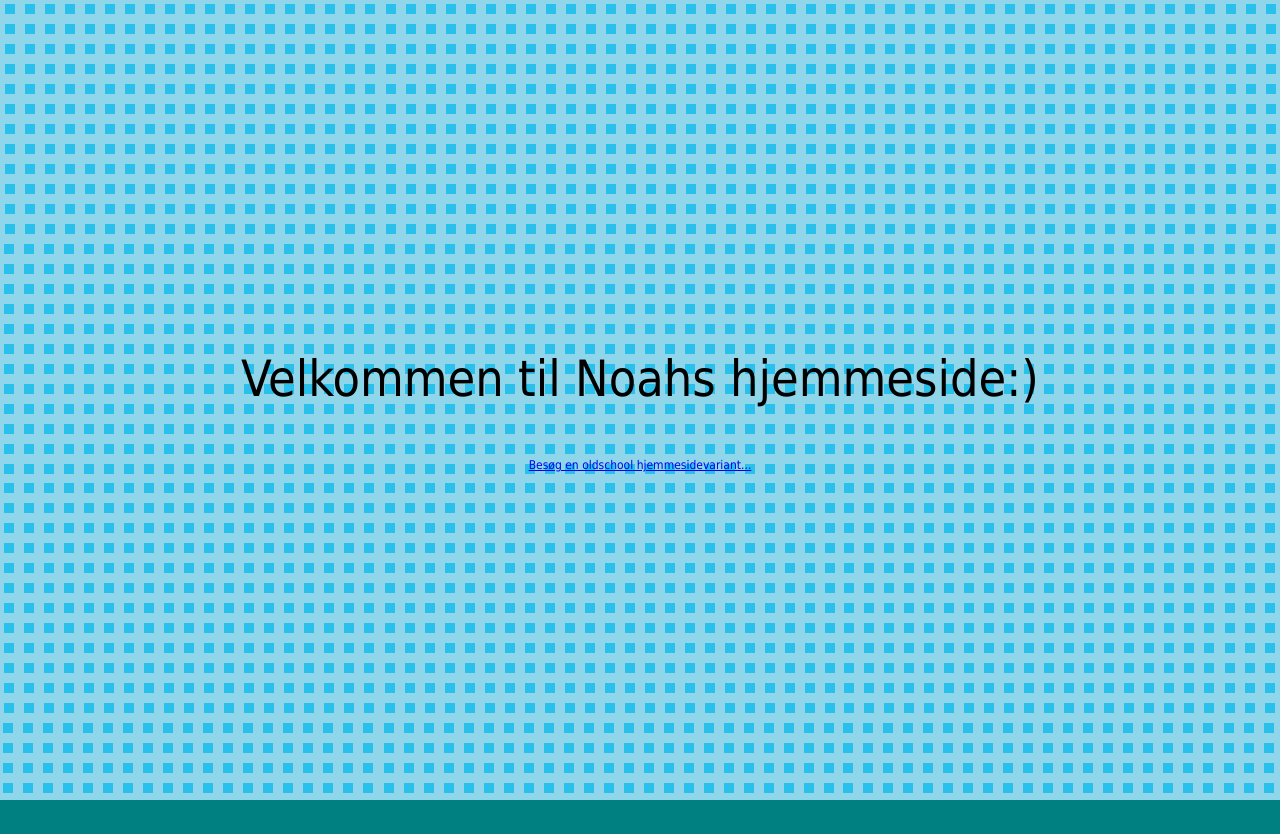
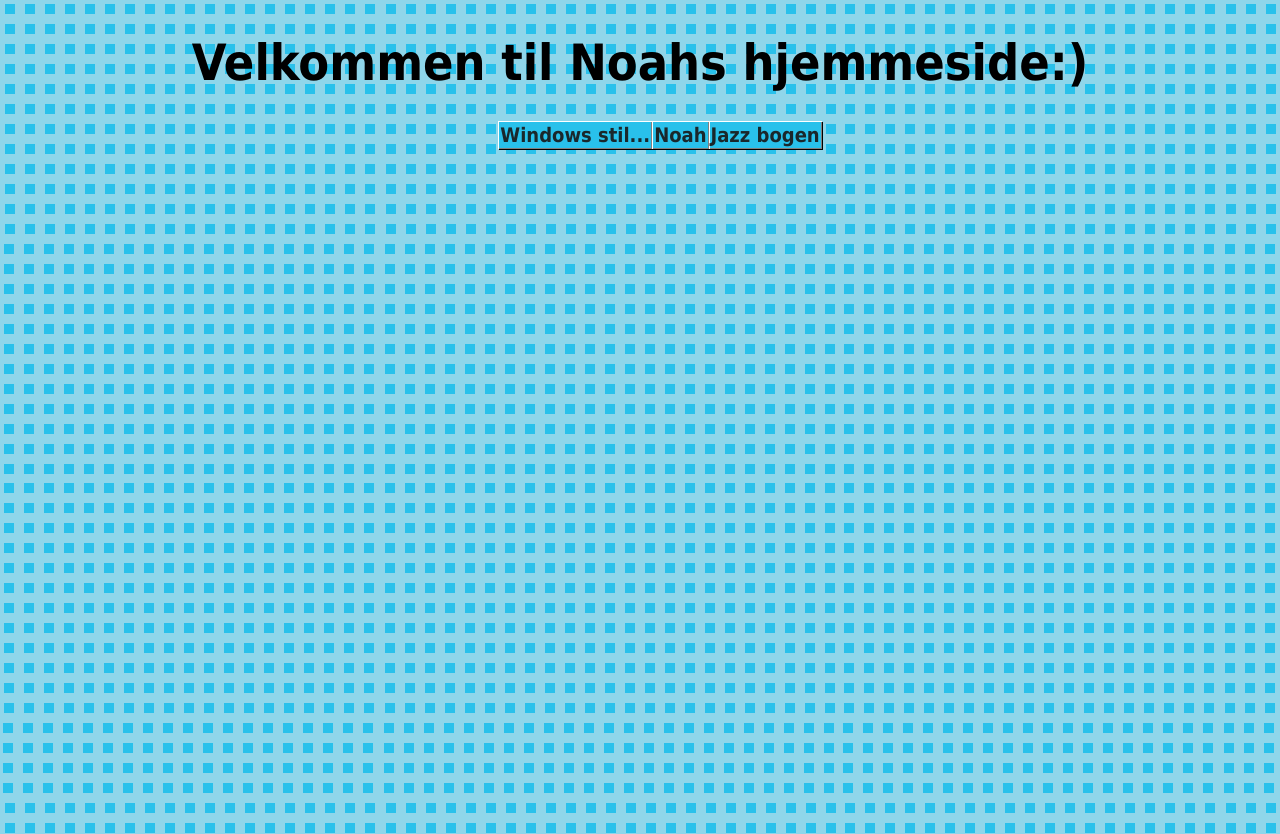
Before and after one commit to Noahdc9/myWebsite, a plain HTML site: page public/index.html in a window 1280 px wide. Before the commit the page ends 800 px from the top, so only its background shows below. Drawn offline with Linux system fonts and the light colour scheme.

Commit message:
see commit (#2)
* added new background to website and avatars

* rehaul frontpage, added sidepages and main.js for index.html

```diff
--- a/public/index.html
+++ b/public/index.html
@@ -9,10 +9,18 @@
 </head>
 
 <body>
-    <center>
-      <div class="box"></div>
-     <p style="font-size: 50px;">Velkommen til Noahs hjemmeside:)</p>
+  <center>
+  <h1 style="font-size: 50px;">Velkommen til Noahs hjemmeside:)</h1>
+  <header class="headerStyle">
+    <nav aria-label="Main navigation">
+      <ul class="ulInline">
+        <li><a class="optionStyle"id="winBtn">Windows stil...</a></li>
+        <li><a class="optionStyle" id="noahBtn" >Noah</a></li>
+        <li><a class="optionStyle" id="jazzBookBtn" >Jazz bogen</a></li>
+      </ul>
+    </nav>
+  </header>
+</center>
+<script src="main.js"></script>
 
-     <a href="winpage.html"  style="text-align:center">Besøg en oldschool hjemmesidevariant...</a>
-    </center>
 </body>
--- /dev/null
+++ b/public/main.js
@@ -0,0 +1,14 @@
+  const winBtnState = document.getElementById("winBtn");
+  const noahBtnState = document.getElementById("noahBtn");
+  const jazzBookBtnState = document.getElementById("jazzBookBtn");
+
+  winBtnState.addEventListener("click", ()=>{
+    window.location.href="winpage.html"
+  });
+
+    noahBtnState.addEventListener("click", ()=>{
+    window.location.href="noah.html"
+  });
+  jazzBookBtnState.addEventListener("click", ()=>{
+window.location.href="jazzbook.html"
+});
--- a/public/style.css
+++ b/public/style.css
@@ -27,4 +27,28 @@ body {
     width: 300px;
     height: 300px;
 
+}.headerStyle{
+    width:70%;
+    height:15%;
+}.optionStyle{
+    background: #29c1eb;
+  color: #1a272b;
+  border: none;
+  width: 30px;
+  height: 33px;
+  font-size: 20px;
+  font-weight: bold;
+  line-height: 1;
+  padding-inline: 15px;
+  padding:2px;
+  cursor: pointer;
+  box-shadow:
+    inset 1px 1px 0 #ffffff,
+    inset -1px -1px 0 #808080,
+    1px 1px 0 #000000;
+}.ulInline{
+  display:flex;
+  justify-content: center;
+  list-style:none;
+
 }
```
Also changed, not shown: public/jazzbook.html (added, +1 -0 lines), public/noah.html (added, +1 -0 lines).
